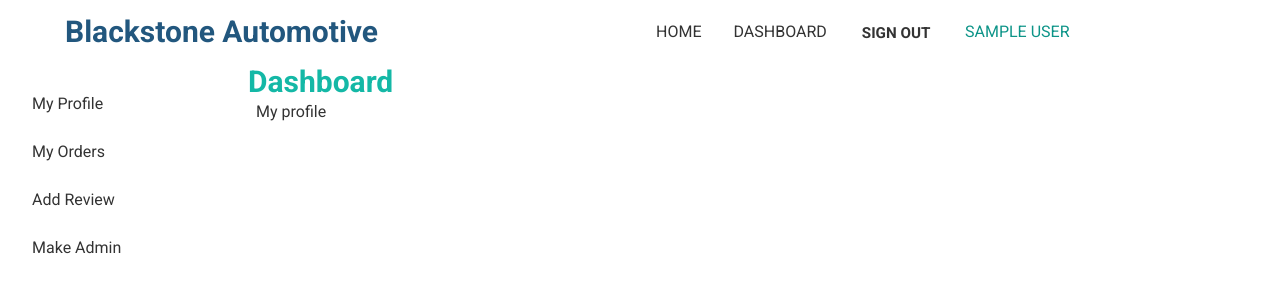
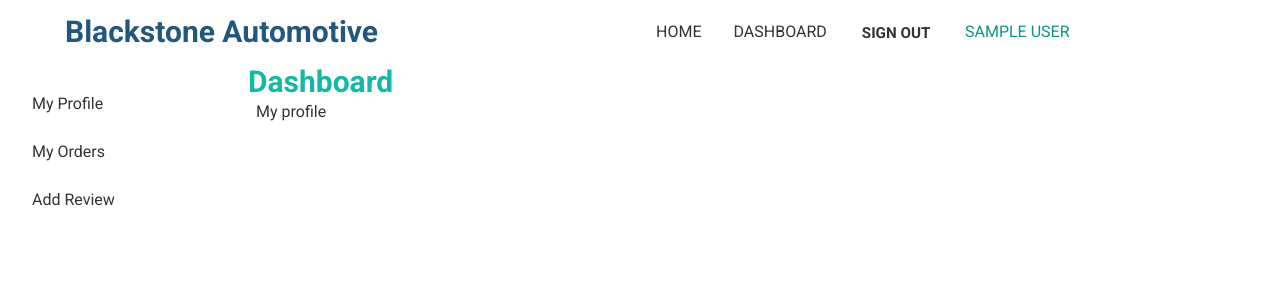
Before and after one commit to Fatema-Nawrin/Automotive-website-clientside, a React (Create React App) app: page /dashboard in a window 1280 px wide. Shown: the top 300 px of the page. Built offline with nearby package versions, Linux system fonts and the light colour scheme; no server answers; sample sign-in values are in the browser's storage; the HTML template or start-up script is replaced by a standard one.

Commit message:
Admin hooks added

```diff
--- a/src/App.js
+++ b/src/App.js
@@ -13,6 +13,7 @@ import MyProfile from './Pages/Dashboard/MyProfile';
 import AddReview from './Pages/Dashboard/AddReview';
 import MyOrders from './Pages/Dashboard/MyOrders';
 import MakeAdmin from './Pages/Dashboard/MakeAdmin';
+import RequireAdmin from './Pages/Shared/RequireAdmin';
 
 
 function App() {
@@ -29,7 +30,7 @@ function App() {
           <Route index element={<MyProfile></MyProfile>}></Route>
           <Route path='review' element={<AddReview />}></Route>
           <Route path='orders' element={<MyOrders />}></Route>
-          <Route path='makeadmin' element={<MakeAdmin />}></Route>
+          <Route path='makeadmin' element={<RequireAdmin><MakeAdmin /></RequireAdmin>}></Route>
 
         </Route>
 
--- /dev/null
+++ b/src/Hooks/useAdmin.js
@@ -0,0 +1,26 @@
+import { useEffect, useState } from "react";
+
+const useAdmin = user => {
+    const [admin, setAdmin] = useState(false);
+    const [adminloading, setAdminloading] = useState(true);
+    useEffect(() => {
+        const email = user?.email;
+        if (email) {
+            fetch(`http://localhost:5000/admin/${email}`, {
+                method: "GET",
+                headers: {
+                    'authorization': `Bearer ${localStorage.getItem('accessToken')}`
+                }
+            })
+                .then(res => res.json())
+                .then(data => {
+
+                    setAdmin(data.admin);
+                    setAdminloading(false);
+                })
+        }
+
+    }, [user])
+    return [admin, adminloading]
+}
+export default useAdmin;
--- a/src/Pages/Dashboard/Dashboard.js
+++ b/src/Pages/Dashboard/Dashboard.js
@@ -1,7 +1,12 @@
 import React from 'react';
+import { useAuthState } from 'react-firebase-hooks/auth';
 import { Link, Outlet } from 'react-router-dom';
+import auth from '../../firebase.init';
+import useAdmin from '../../Hooks/useAdmin';
 
 const Dashboard = () => {
+    const [user] = useAuthState(auth)
+    const [admin] = useAdmin(user)
     return (
         <div>
             <div className="drawer drawer-mobile">
@@ -21,9 +26,11 @@ const Dashboard = () => {
                     <ul className="menu p-2 md:p-4 overflow-y-auto w-40 md:w-60 bg-base-100 text-base-content">
 
                         <li><Link to='/dashboard'>My Profile</Link></li>
-                        <li><Link to='/dashboard/orders'>My Orders</Link></li>
-                        <li><Link to='/dashboard/review'>Add Review</Link></li>
-                        <li><Link to='/dashboard/makeadmin'>Make Admin</Link></li>
+                        {!admin && <>
+                            <li><Link to='/dashboard/orders'>My Orders</Link></li>
+                            <li><Link to='/dashboard/review'>Add Review</Link></li></>}
+
+                        {admin && <li><Link to='/dashboard/makeadmin'>Make Admin</Link></li>}
 
                     </ul>
 
--- /dev/null
+++ b/src/Pages/Shared/RequireAdmin.js
@@ -0,0 +1,24 @@
+import { signOut } from 'firebase/auth';
+import React from 'react';
+import { useAuthState } from 'react-firebase-hooks/auth';
+import { Navigate, useLocation } from 'react-router-dom';
+import auth from '../../firebase.init';
+import useAdmin from '../../Hooks/useAdmin';
+import Loading from './Loading';
+
+const RequireAdmin = ({ children }) => {
+    const location = useLocation();
+    const [user, loading] = useAuthState(auth);
+    const [admin, adminloading] = useAdmin(user)
+
+    if (loading || adminloading) {
+        return <Loading></Loading>
+    }
+    if (!user || !admin) {
+        signOut(auth)
+        return <Navigate to="/login" state={{ from: location }} replace />;
+    }
+    return children;
+};
+
+export default RequireAdmin;
```
